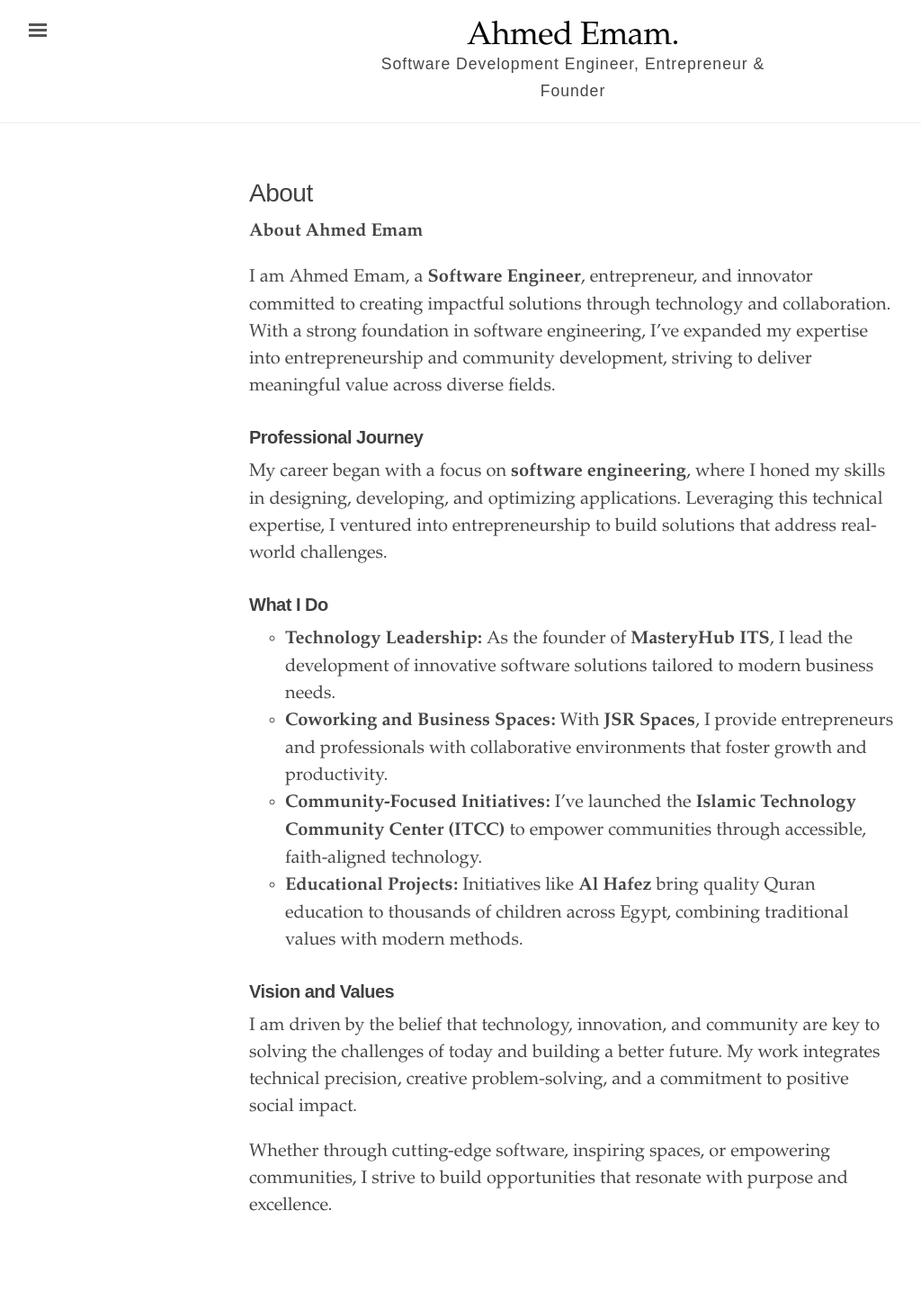
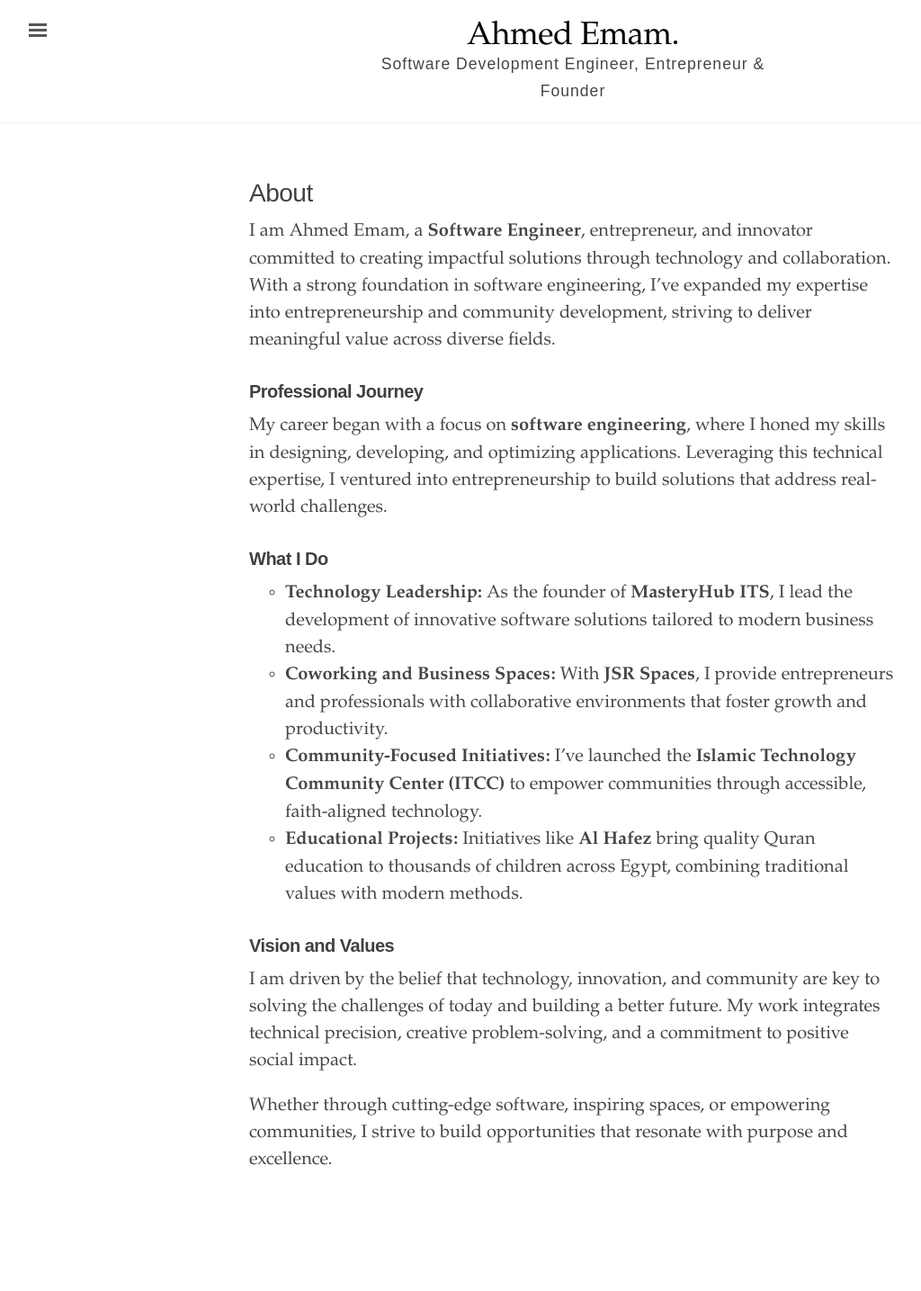
Before and after one commit to ahmedemam/ahmedemam.github.io, a Jekyll site: the page built from about.md, in a window 1280 px wide. Shown: the whole page at 90% size, without its empty margins (3-1027 px from the left). Built offline with Jekyll 4.4.1, drawn with Linux system fonts in a browser that asks for light colours; after the commit the page ends 1384 px from its top, so only the background shows below that.

Commit message:
about page

```diff
--- a/about.md
+++ b/about.md
@@ -2,8 +2,6 @@
 layout: page
 title: About
 ---
-**About Ahmed Emam**
-
 I am Ahmed Emam, a **Software Engineer**, entrepreneur, and innovator committed to creating impactful solutions through technology and collaboration. With a strong foundation in software engineering, I’ve expanded my expertise into entrepreneurship and community development, striving to deliver meaningful value across diverse fields.
 
 ### **Professional Journey**
```
